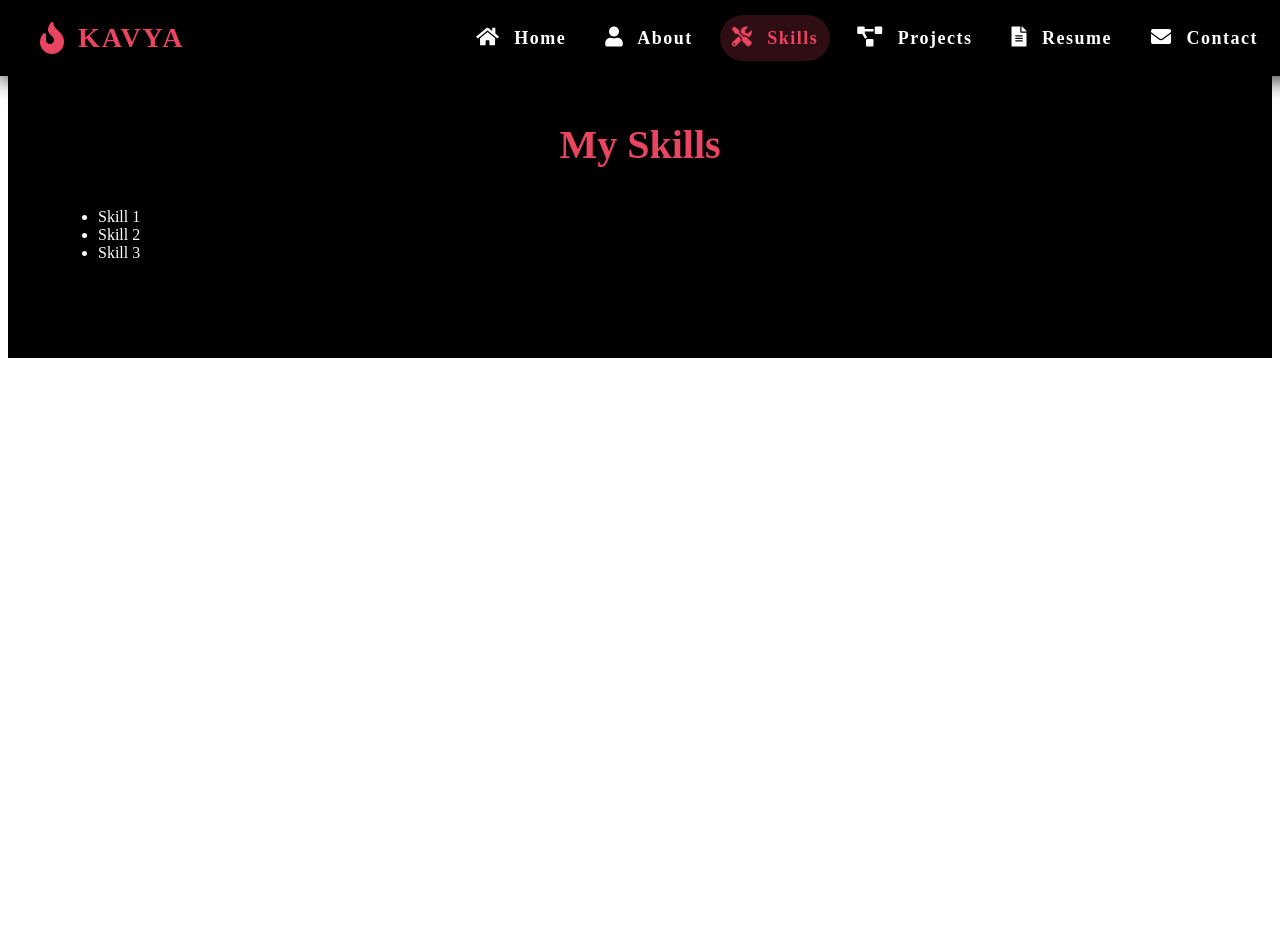
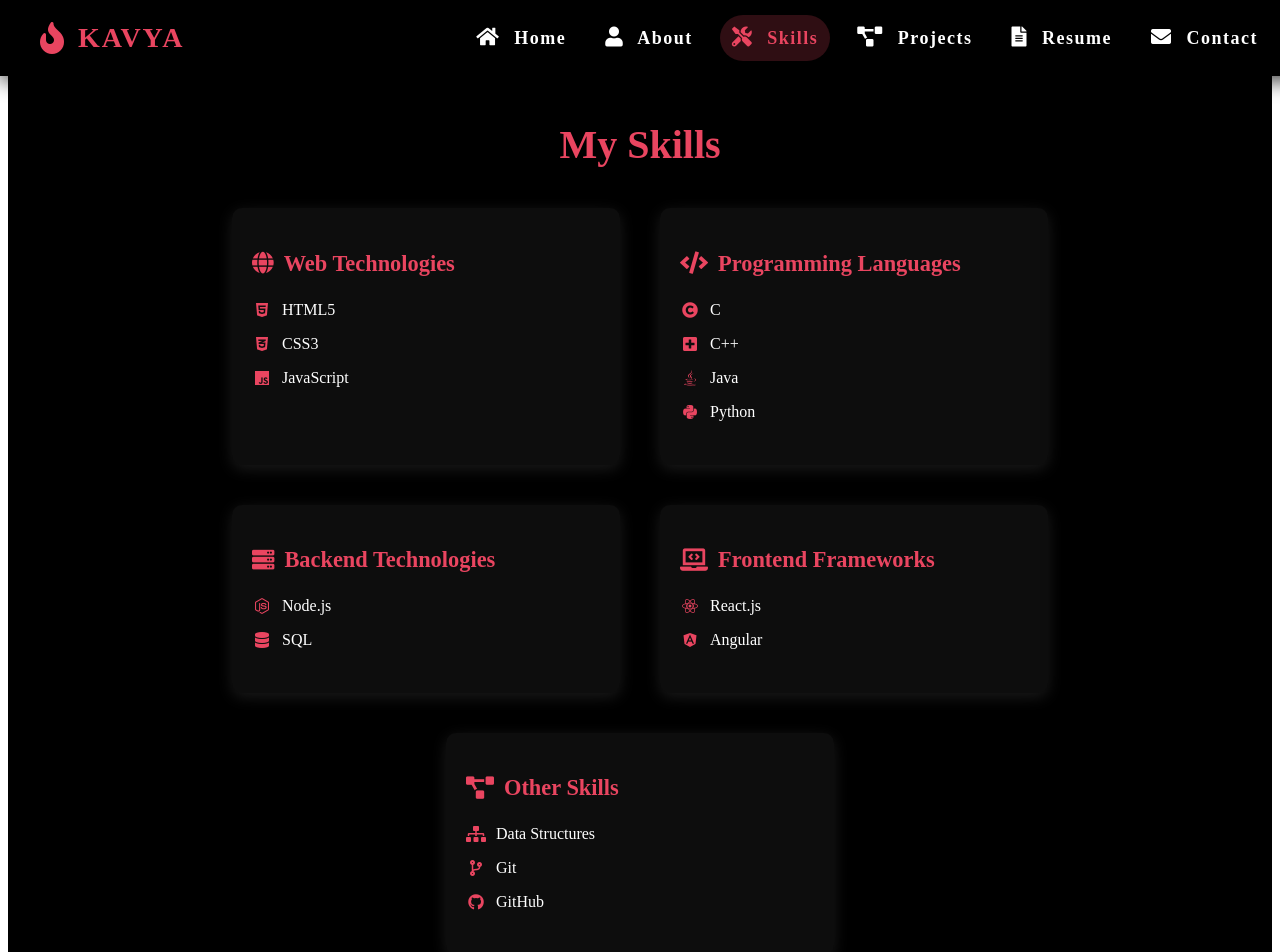
Before and after one commit to kavyaballa1020/Angular-Portfolio, an Angular app: page /skills in a window 1280 px wide. Shown: the top 952 px of the page. Before the commit the page ends 800 px from the top, so only its background shows below. Built offline with nearby package versions, Linux system fonts and the light colour scheme.

Commit message:
"Updated skills component HTML to categorize skills into web technologies, programming languages, backend technologies, frontend frameworks, and other skills."

```diff
--- a/src/app/skills/skills.component.html
+++ b/src/app/skills/skills.component.html
@@ -1,9 +1,44 @@
 <div class="skills-section">
-    <h2>My Skills</h2>
-    <ul>
-      <li>Skill 1</li>
-      <li>Skill 2</li>
-      <li>Skill 3</li>
-      <!-- Add more skills as needed -->
-    </ul>
+  <h2>My Skills</h2>
+  <div class="skills-container">
+    <div class="skill-category">
+      <h3><i class="fas fa-globe"></i> Web Technologies</h3>
+      <ul>
+        <li><i class="fab fa-html5"></i> HTML5</li>
+        <li><i class="fab fa-css3-alt"></i> CSS3</li>
+        <li><i class="fab fa-js"></i> JavaScript</li>
+      </ul>
+    </div>
+    <div class="skill-category">
+      <h3><i class="fas fa-code"></i> Programming Languages</h3>
+      <ul>
+        <li><i class="fas fa-copyright"></i> C</li>
+        <li><i class="fas fa-plus-square"></i> C++</li>
+        <li><i class="fab fa-java"></i> Java</li>
+        <li><i class="fab fa-python"></i> Python</li>
+      </ul>
+    </div>
+    <div class="skill-category">
+      <h3><i class="fas fa-server"></i> Backend Technologies</h3>
+      <ul>
+        <li><i class="fab fa-node-js"></i> Node.js</li>
+        <li><i class="fas fa-database"></i> SQL</li>
+      </ul>
+    </div>
+    <div class="skill-category">
+      <h3><i class="fas fa-laptop-code"></i> Frontend Frameworks</h3>
+      <ul>
+        <li><i class="fab fa-react"></i> React.js</li>
+        <li><i class="fab fa-angular"></i> Angular</li>
+      </ul>
+    </div>
+    <div class="skill-category">
+      <h3><i class="fas fa-project-diagram"></i> Other Skills</h3>
+      <ul>
+        <li><i class="fas fa-sitemap"></i> Data Structures</li>
+        <li><i class="fas fa-code-branch"></i> Git</li>
+        <li><i class="fab fa-github"></i> GitHub</li>
+      </ul>
+    </div>
   </div>
+</div>
```
